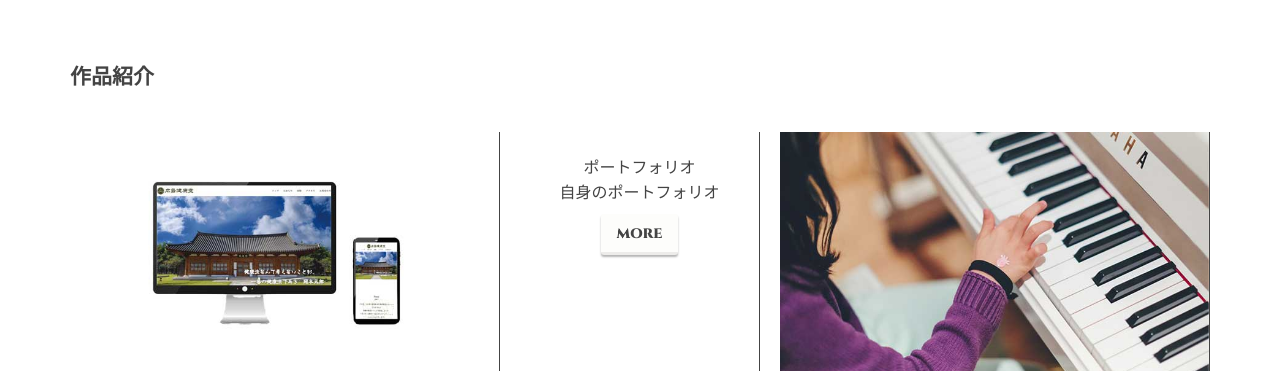
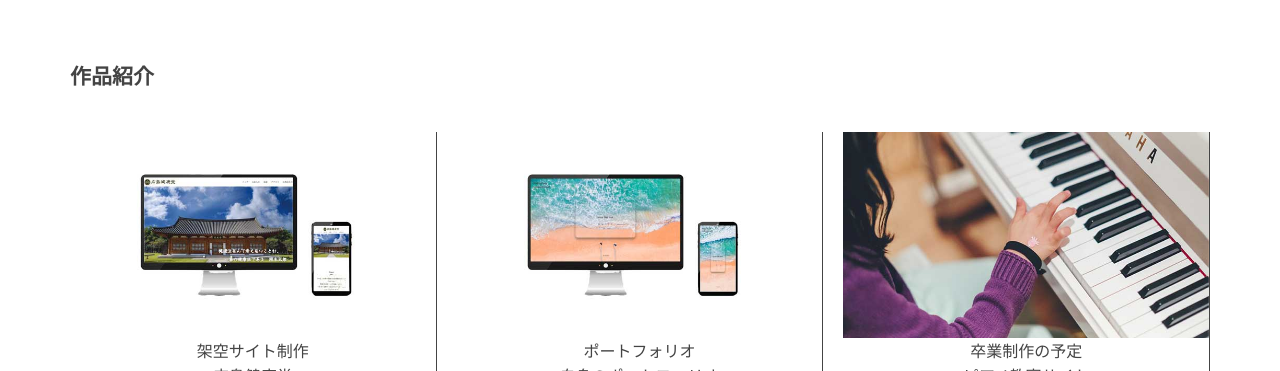
Before and after one commit to shiracocc0/portfolio, a plain HTML site: page index.html in a window 1280 px wide. Shown: the part 2280-2651 px from the top of the page. Drawn offline with nearby package versions, Linux system fonts and the light colour scheme; some packages are replaced by stand-ins of ours; files whose address does not match are found by name.

Commit message:
ファイル名変更

```diff
--- a/index.html
+++ b/index.html
@@ -174,7 +174,7 @@
                     <a href="works2.html" target="_blank" class="works-box">
                         <figure>
                             <div class="works-item">
-                                <img src="img/tameshi.png" alt="">
+                                <img src="img/pf-img.jpg" alt="">
                             </div>
                             <figcaption>
                                 <span>ポートフォリオ</span>
```
